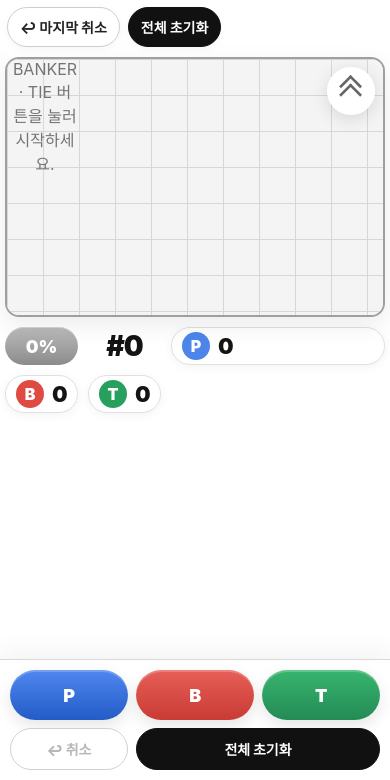
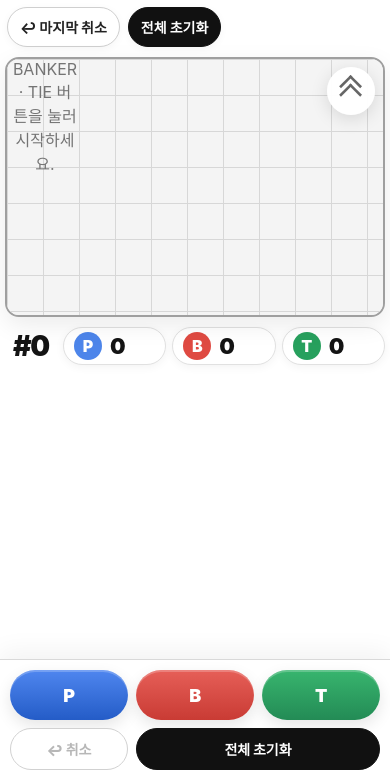
Before and after one commit to ddogy1212/BAKARA, a plain HTML site: page index.html in a window 390 px wide. Shown: the part 64-844 px from the top of the page. Drawn offline with Linux system fonts and the light colour scheme.

Commit message:
Add files via upload

```diff
--- a/index.html
+++ b/index.html
@@ -217,23 +217,10 @@
 
     .bottom-strip {
       display: grid;
-      grid-template-columns: auto auto auto auto 1fr;
+      grid-template-columns: auto auto auto auto;
       gap: 10px;
       align-items: center;
       margin-top: 10px;
-    }
-    .pct-pill {
-      min-width: 76px;
-      height: 42px;
-      border-radius: 999px;
-      background: linear-gradient(180deg, #bcbcbc, #8b8b8b);
-      color: #fff;
-      display: flex;
-      align-items: center;
-      justify-content: center;
-      font-weight: 900;
-      font-size: 20px;
-      box-shadow: inset 0 1px 0 rgba(255,255,255,.35);
     }
     .round-total {
       font-size: clamp(24px, 5vw, 34px);
@@ -351,13 +338,10 @@
 
     @media (max-width: 860px) {
       .bottom-strip {
-        grid-template-columns: auto auto 1fr;
+        grid-template-columns: auto auto auto auto;
         row-gap: 10px;
       }
       .bottom-strip .count-pill { min-width: 0; }
-      .bottom-strip .count-pill:nth-of-type(1) { grid-column: 1; }
-      .bottom-strip .count-pill:nth-of-type(2) { grid-column: 2; }
-      .bottom-strip .count-pill:nth-of-type(3) { grid-column: 3; }
       .dock-inner {
         grid-template-columns: 1fr 1fr 1fr;
       }
@@ -385,7 +369,10 @@
       .tie-badge { min-width: 14px; height: 14px; font-size: 9px; right: -2px; top: -2px; }
       .floating-top { width: 48px; height: 48px; right: 8px; top: 8px; }
       .chevrons { transform: scale(.85); }
-      .pct-pill { min-width: 66px; height: 38px; font-size: 18px; }
+      .bottom-strip {
+        grid-template-columns: auto 1fr 1fr 1fr;
+        gap: 6px;
+      }
       .round-total { font-size: 28px; min-width: 52px; }
       .count-pill { height: 38px; gap: 8px; padding: 0 10px; }
       .count-chip { width: 28px; height: 28px; font-size: 16px; }
@@ -420,7 +407,6 @@
     </section>
 
     <section class="bottom-strip" aria-label="현재 집계">
-      <div class="pct-pill" id="playerPct">0%</div>
       <div class="round-total" id="totalRounds">#0</div>
       <div class="count-pill"><span class="count-chip P">P</span><span class="count-num" id="playerCount">0</span></div>
       <div class="count-pill"><span class="count-chip B">B</span><span class="count-num" id="bankerCount">0</span></div>
@@ -446,7 +432,6 @@
     const playerCount = document.getElementById('playerCount');
     const bankerCount = document.getElementById('bankerCount');
     const tieCount = document.getElementById('tieCount');
-    const playerPct = document.getElementById('playerPct');
 
     const names = { P: 'PLAYER', B: 'BANKER', T: 'TIE' };
     const resetButtons = [document.getElementById('resetTop'), document.getElementById('resetDock')];
@@ -475,13 +460,8 @@
           col = 0;
           row = 0;
         } else if (result === lastMain) {
-          if (row < 5) {
-            row += 1;
-          } else {
-            // 한 열이 6칸을 다 쓰면 오른쪽 열에서 이어감
-            col += 1;
-            row = 5;
-          }
+          // 같은 결과가 계속되면 칸 수와 상관없이 같은 열에서 아래로 계속 쌓음
+          row += 1;
         } else {
           col += 1;
           row = 0;
@@ -503,12 +483,10 @@
       playerCount.textContent = counts.P;
       bankerCount.textContent = counts.B;
       tieCount.textContent = counts.T;
-      const decisive = counts.P + counts.B;
-      const pct = decisive ? Math.round((counts.P / decisive) * 100) : 0;
-      playerPct.textContent = `${pct}%`;
 
       if (!cells.length) {
         board.className = 'board-empty';
+        board.removeAttribute('style');
         board.innerHTML = 'PLAYER · BANKER · TIE 버튼을 눌러 시작하세요.';
         undoButtons.forEach(btn => btn.disabled = true);
         resetButtons.forEach(btn => btn.disabled = true);
@@ -521,14 +499,19 @@
 
       const cellSize = window.innerWidth <= 620 ? 36 : 44;
       const maxCol = Math.max(...cells.map(c => c.col));
+      const maxRow = Math.max(...cells.map(c => c.row));
+      const rows = Math.max(6, maxRow + 1);
       const minColumns = window.innerWidth <= 620 ? 10 : 14;
       const columns = Math.max(minColumns, maxCol + 3);
 
       board.className = 'board';
       board.innerHTML = '';
       board.style.gridTemplateColumns = `repeat(${columns}, ${cellSize}px)`;
+      board.style.gridTemplateRows = `repeat(${rows}, ${cellSize}px)`;
+      board.style.minHeight = `${rows * cellSize}px`;
+      board.style.backgroundSize = `${cellSize}px ${cellSize}px`;
 
-      for (let row = 0; row < 6; row++) {
+      for (let row = 0; row < rows; row++) {
         for (let col = 0; col < columns; col++) {
           const cell = document.createElement('div');
           cell.className = 'cell';
```
